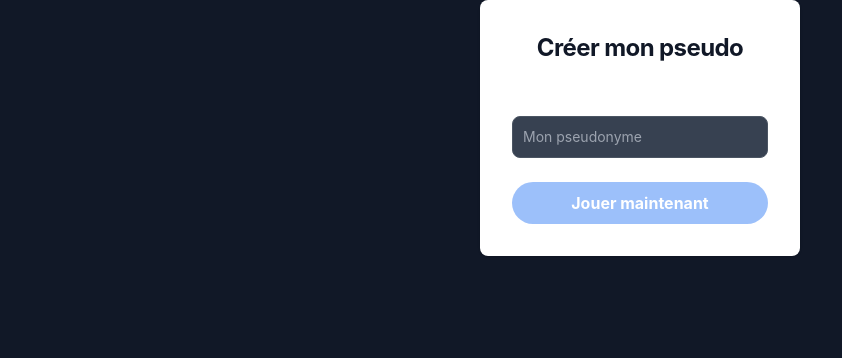
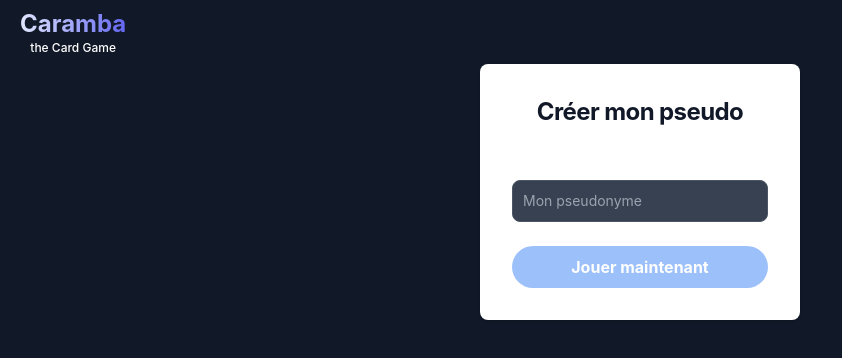
Before and after one commit to matthieumeau/caramba, a React (Vite) app: page / in a window 1280 px wide. Shown: the top 358 px of the page, without its empty margins (0-842 px from the left). Built offline with nearby package versions, Linux system fonts and the light colour scheme.

Commit message:
Add React Router

```diff
--- a/package.json
+++ b/package.json
@@ -11,8 +11,12 @@
     "format": "prettier --write './**/*.{js,jsx,ts,tsx,css,md,json}' --config ./.prettierrc"
   },
   "dependencies": {
+    "localforage": "^1.10.0",
+    "match-sorter": "^6.3.4",
     "react": "^18.2.0",
-    "react-dom": "^18.2.0"
+    "react-dom": "^18.2.0",
+    "react-router-dom": "^6.22.3",
+    "sort-by": "^1.2.0"
   },
   "devDependencies": {
     "@types/react": "^18.2.66",
--- a/src/main.tsx
+++ b/src/main.tsx
@@ -1,10 +1,28 @@
 import React from 'react';
 import ReactDOM from 'react-dom/client';
 import App from './App.tsx';
+import ErrorPage from './ErrorPage.tsx';
+import GameRoom from './GameRoom.tsx';
+import { createBrowserRouter, RouterProvider } from 'react-router-dom';
 import './index.css';
+import TopBar from './TopBar.tsx';
+
+const router = createBrowserRouter([
+  {
+    path: '/',
+    element: <App />,
+    errorElement: <ErrorPage />
+  },
+  {
+    path: '/room/:id',
+    element: <GameRoom />,
+    errorElement: <ErrorPage />
+  }
+]);
 
 ReactDOM.createRoot(document.getElementById('root')!).render(
   <React.StrictMode>
-    <App />
+    <TopBar />
+    <RouterProvider router={router} />
   </React.StrictMode>
 );
```
Also changed, not shown: 1 other file (tests, documents, lock files or other folders).
